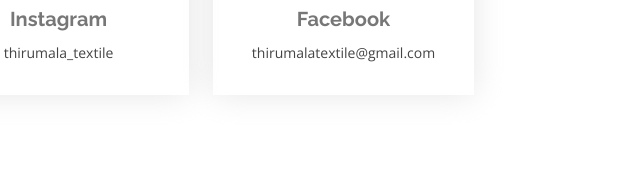
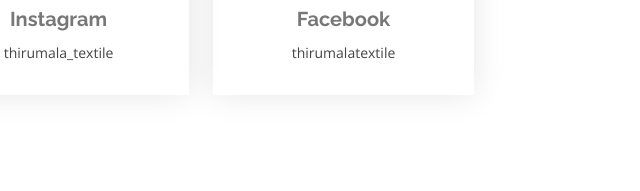
Before and after one commit to arunprasathd005/Thirumalatextile, a plain HTML site: page contact.html in a window 1280 px wide. Shown: the part 529-720 px from the top of the page, 154-794 px from the left. Drawn offline with nearby package versions, Linux system fonts and the light colour scheme; a script that the page names is missing; files whose address does not match are found by name.

Commit message:
Update contact.html

```diff
--- a/contact.html
+++ b/contact.html
@@ -139,7 +139,7 @@
               <div class="info-box  mb-4">
                 <a href="#" class="facebook"><i class="bx bxl-facebook"></i></a>
                 <h3>Facebook</h3>
-                <p>thirumalatextile@gmail.com</p>
+                <p>thirumalatextile</p>
               </div>
             </div>
 
```
